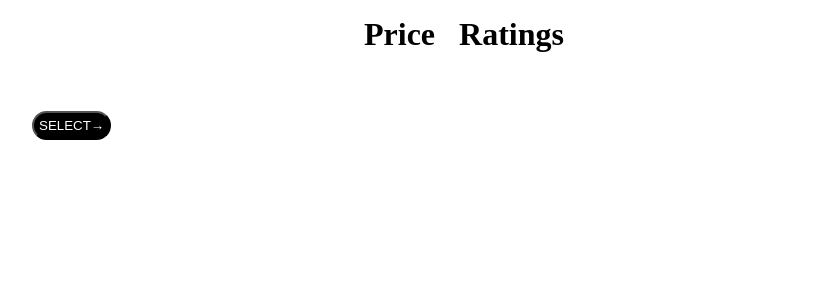
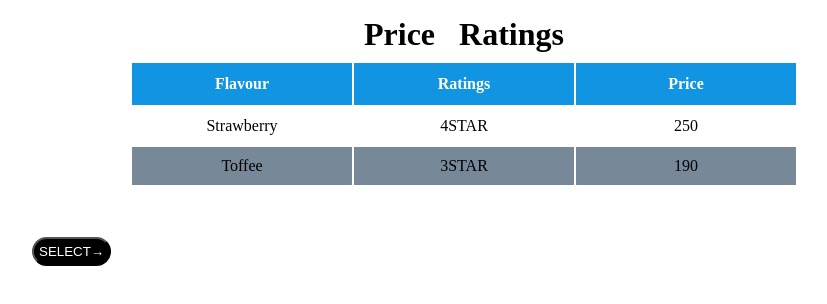
Before and after one commit to Nandhinisn12/Angular-project, an Angular app: page / in a window 1280 px wide. Shown: the top 304 px of the page, without its empty margins (176-1003 px from the left). Built offline with nearby package versions, Linux system fonts and the light colour scheme.

Commit message:
Update app.component.ts

```diff
--- a/src/app/app.component.ts
+++ b/src/app/app.component.ts
@@ -3,8 +3,22 @@ import { Component, VERSION } from '@angular/core';
 @Component({
   selector: 'my-app',
   templateUrl: './app.component.html',
-  styleUrls: [ './app.component.css' ]
+  styleUrls: ['./app.component.css'],
 })
-export class AppComponent  {
-  name = 'Angular ' + VERSION.major;
+export class AppComponent {
+  name = 'ANGULAR ' + VERSION.major;
+  public headers = ['Flavour', 'Ratings', 'Price'];
+  public rows = [
+    {
+      Flavour: 'Strawberry',
+      Ratings: '4STAR',
+      Price: '250',
+    },
+    {
+      Flavour: 'Toffee',
+      Ratings: '3STAR',
+      Price: '190',
+    },
+
+  ];
 }
```
